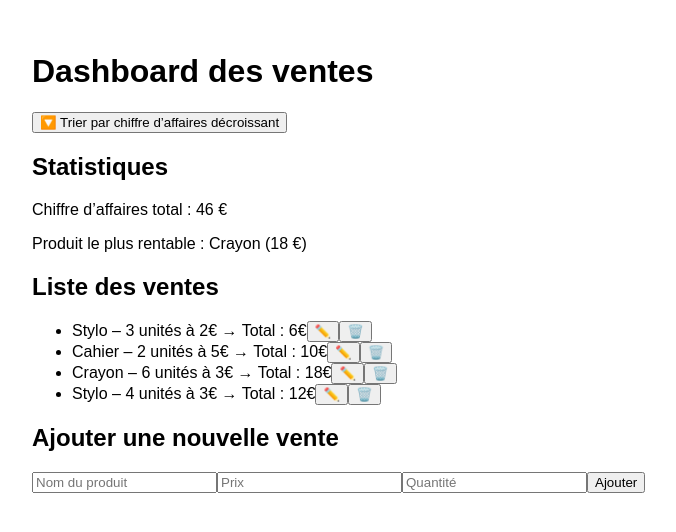
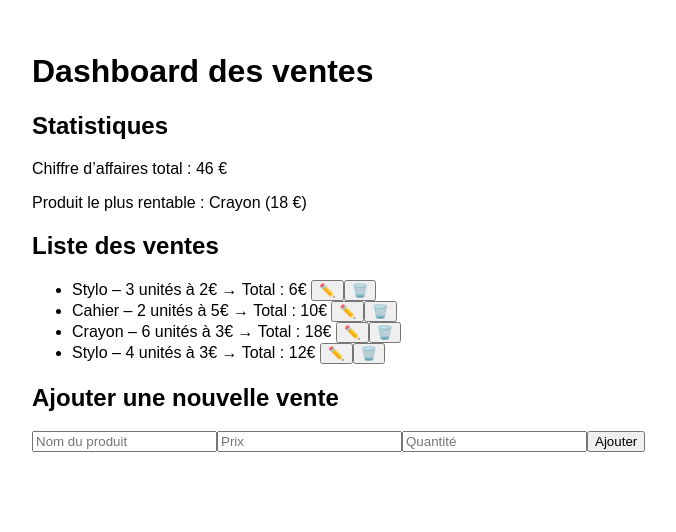
Before and after one commit to AyouBattle/vente-dashboard, a React (Create React App) app: page / in a window 1280 px wide. Shown: the top 532 px of the page, without its empty margins (0-676 px from the left). Built offline with nearby package versions, Linux system fonts and the light colour scheme.

Commit message:
remove trier fonctonnality

```diff
--- a/src/App.jsx
+++ b/src/App.jsx
@@ -22,12 +22,6 @@ useEffect(() => {
 }, [ventes]);
   // const [triActif, setTriActif] = useState(false);
 
-  const triCroissant = ()=>{
-    const VentesTri = [...dataVentes].sort((a,b)=>(b.prix * b.quantite - a.prix * a.quantite));
-    setVentes(VentesTri);
-    // setTriActif(true);
-  }
-
   const AjouterVentes = (vente)=>{
     setVentes([...ventes, vente]);
   }
@@ -35,9 +29,6 @@ useEffect(() => {
   return (
     <div style={{ padding: "2rem", fontFamily: "Arial"}}>
       <h1>Dashboard des ventes</h1>
-      <button onClick={triCroissant} >
-        🔽 Trier par chiffre d’affaires décroissant
-      </button>
       <Statistiques ventes={ventes} />
       <VenteList ventes={ventes} />
       <AjouteVentes onAjoute={AjouterVentes}/>
--- a/src/components/VenteList.jsx
+++ b/src/components/VenteList.jsx
@@ -8,7 +8,7 @@ function VenteList({ ventes, onModifier, onSupprimer }) {
         {ventes.map((vente) => (
           <li key={vente.id}>
             {vente.produit} – {vente.quantite} unités à {vente.prix}€ → Total :{" "}
-            {vente.quantite * vente.prix}€
+            {vente.quantite * vente.prix}€{" "}
             <button onClick={() => onModifier(vente)}>✏️</button>
             <button onClick={() => onSupprimer(vente.id)}>🗑️</button>
           </li>
```
